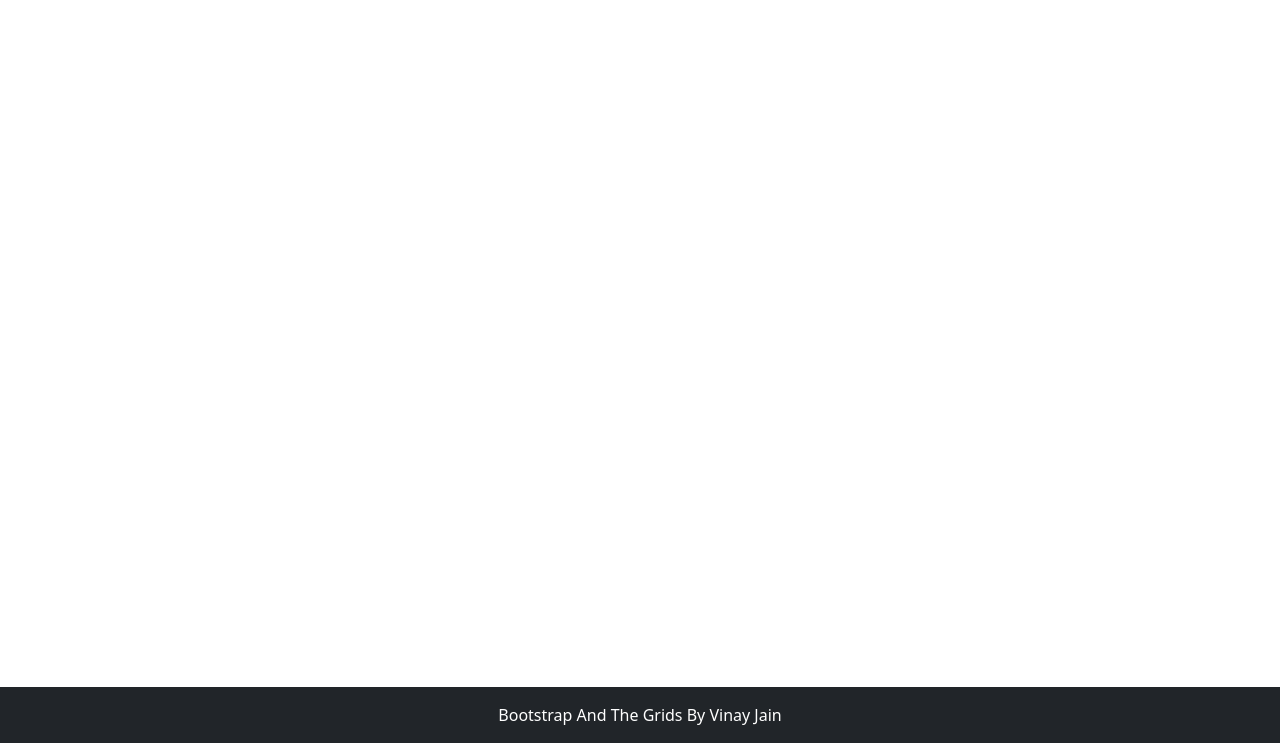
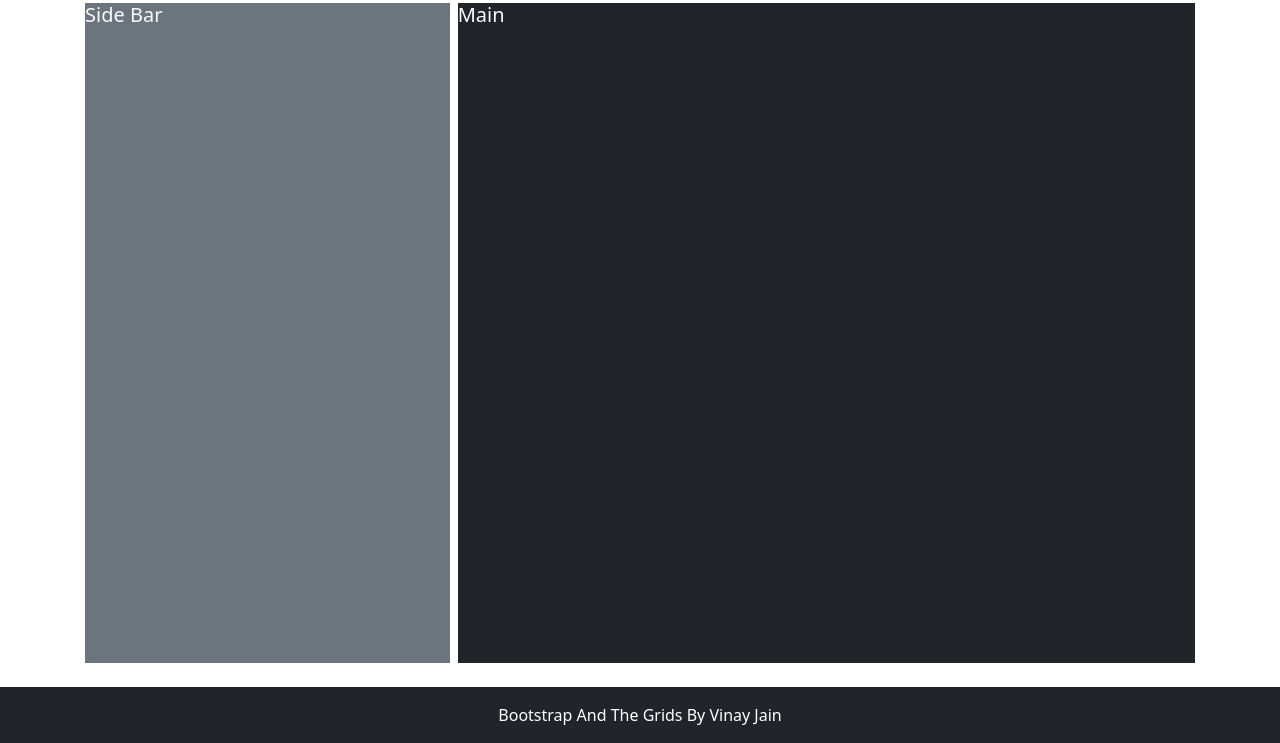
Before and after one commit to Vinay352/Bootstrap-Grid-Projects, a plain HTML site: page Grid2.html in a window 1280 px wide. Shown: the part 57-800 px from the top of the page. Drawn offline with nearby package versions, Linux system fonts and the light colour scheme.

Commit message:
Grid2 created
Grid2 created

```diff
--- a/Grid2.html
+++ b/Grid2.html
@@ -63,8 +63,20 @@
 </nav>
 
     <main class="flex-shrink-0">
-        <div class="container">
+        <div class="container h-100 minHeight">
+           <div class="row gx-2 h-100">
+                <div class="col-4">
+                    <div class="bg-secondary text-light h-100">
+                        <h5>Side Bar</h5>
+                    </div>
+                </div>
 
+                <div class="col-8">
+                    <div class="bg-dark text-light h-100">
+                        <h5>Main</h5>
+                    </div>
+                </div>
+           </div>
         </div>
     </main>
     <footer class="footer mt-auto py-3 bg-dark sticky-footer">
```
